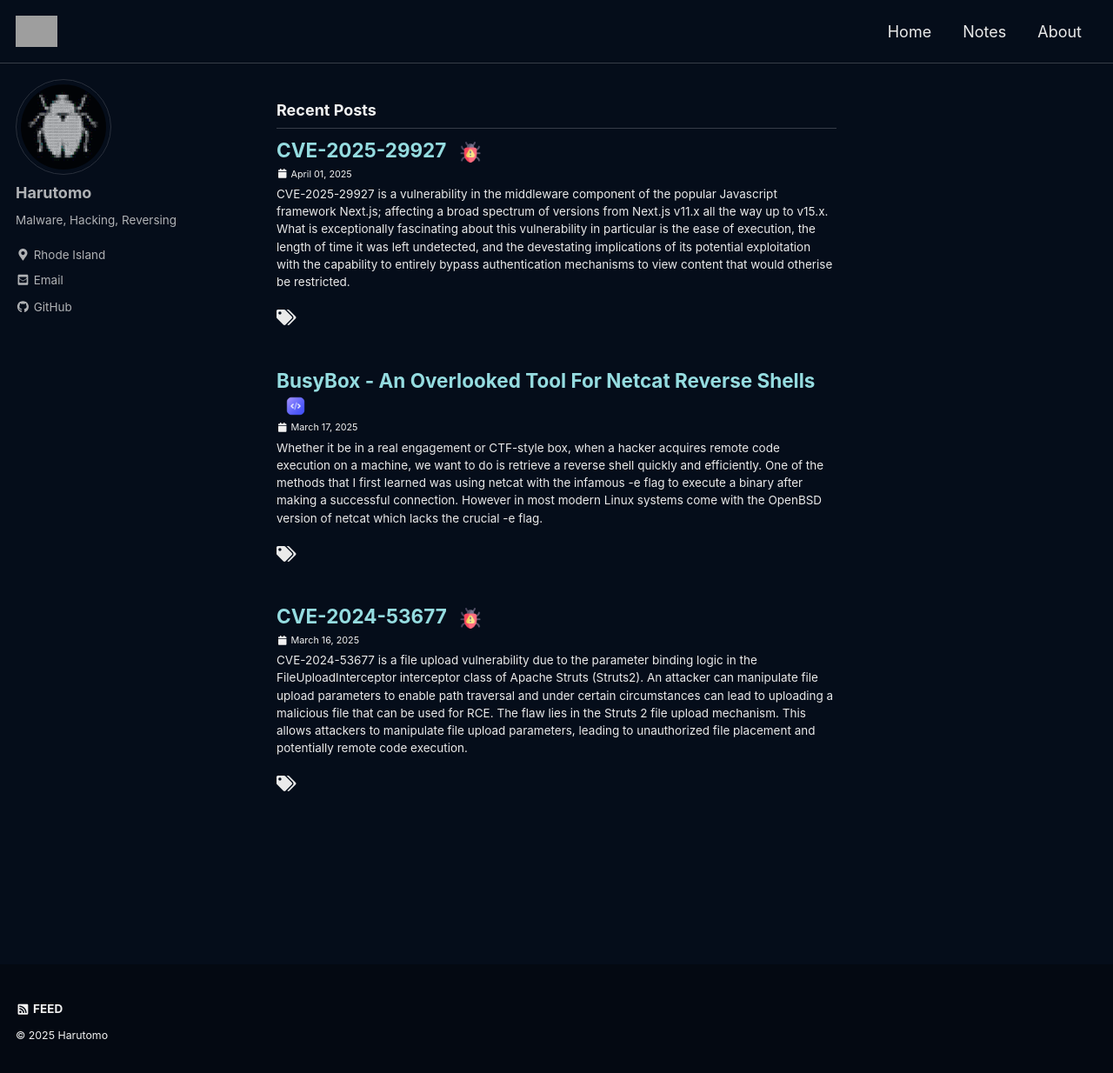
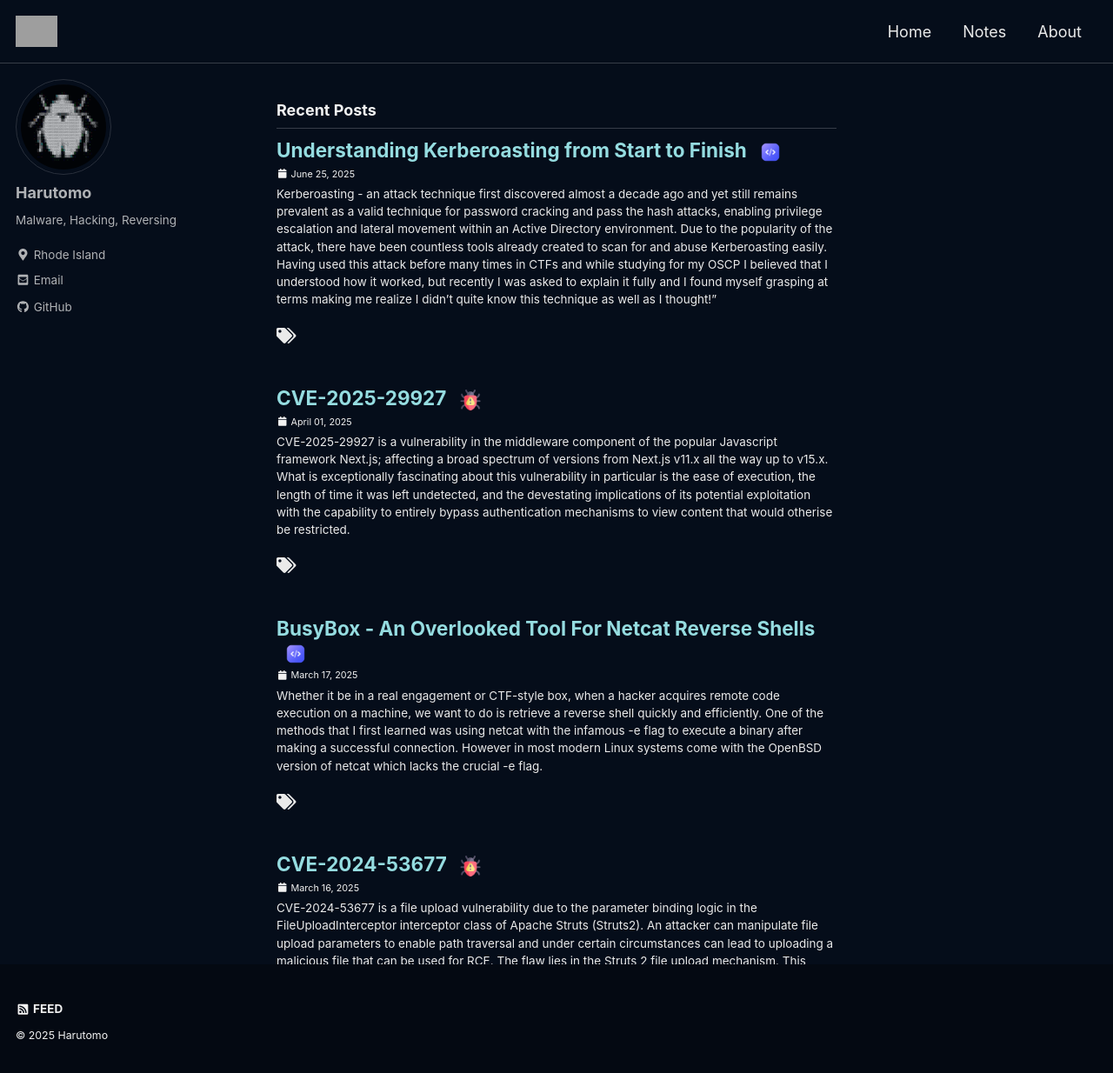
Before and after one commit to harutomo-jp/harutomo-jp.github.io, a Jekyll site: the page built from index.html, in a window 1280 px wide and 1236 px high. Shown: the whole window at 87% size. Built offline with Jekyll 4.4.1, drawn with Linux system fonts in a browser that asks for light colours; cached includes are drawn as plain includes; the list of posts is cut into pages by our own code; a file with an impossible date is left out; some of the changed lines change nothing that is shown; grey boxes are pictures that could not be loaded.

Commit message:
adding kerberpost

```diff
--- a/_posts/2025-06-23-Kerberoasting.md
+++ b/_posts/2025-06-23-Kerberoasting.md
@@ -1,8 +1,8 @@
 ---
 layout: single
-title: Kerberoasting - Dissecting the Persistent Attack
+title: Understanding Kerberoasting from Start to Finish
 excerpt: Kerberoasting - an attack technique first discovered almost a decade ago and yet still remains prevalent as a valid technique for password cracking and pass the hash attacks, enabling privilege escalation and lateral movement within an Active Directory environment.  Due to the popularity of the attack, there have been countless tools already created to scan for and abuse Kerberoasting easily.  Having used this attack before many times in CTFs and while studying for my OSCP I believed that I understood how it worked, but recently I was asked to explain it fully and I found myself grasping at terms making me realize I didn't quite know this technique as well as I thought!"
-date: 2025-06-2025
+date: 25-06-2025
 classes: wide
 header:
   teaser: /assets/images/kali-logo.png
@@ -12,45 +12,42 @@
 tags:
 ---
 
-# Background
+## Background
 
-Kerberoasting - an attack technique first discovered almost a decade ago and yet still remains prevalent as a valid technique for password cracking and pass the hash attacks, enabling privilege escalation and lateral movement within an Active Directory environment.  Due to the popularity of the attack, there have been countless tools already created to scan for and abuse Kerberoasting easily.  Having used this attack before many times in CTFs and while studying for my OSCP I believed that I understood how it worked, but recently I was asked to explain it fully and I found myself grasping at terms making me realize I didn't quite know this technique as well as I thought!
+Kerberoasting - an attack technique first discovered almost a decade ago and yet still remains prevalent as a valid technique for password cracking and pass the hash attacks, enabling privilege escalation and lateral movement within an Active Directory environment.  Due to the popularity of the attack, there have been countless tools already created to scan for and abuse Kerberoasting easily.  Having seen and used this attack before many times, I wanted to take the time to go in-depth and explain how it works!
 
-Seeing as kerberoasting is an attack on Microsoft Active Directory's 'Kerberos' authentication protocol, and to understand how the attack works we first must understand how Kerberos authnetication works.
+Seeing as kerberoasting is an attack on Microsoft Active Directory's 'Kerberos' authentication protocol, we first must understand how Kerberos authnetication works.
 
-# The Kerberos Authentication Process
+## Kerberos - The Three-Headed Guardian
 
-Fundamentally, Kerberos is a stateless authentication service used by Windows Active Directory (AD) environments that uses "tickets" for identity management rather than transmitting user passwords over the network.
+Kerberos is a ticket-based authentiction protocol designed by MIT.  Fundamentally, Kerberos was designed to provide a secure authentication between clients and services across an insecure network based on the [Needham-Schroeder protocol](https://en.wikipedia.org/wiki/Needham%E2%80%93Schroeder_protocol) and has been adopted by Microsoft as the default authentication method for their Active Directory service.  Kerberos allows for trust to be established between a client and a service based on a trusted third-party entity and the name "Kerberos", the three-headed dog of Greek mythology, references those three components.  In Microsoft Active Directory, these three components are the following:
 
-Here are the primary three components in our authentication process:
-* **Client** - The client is the user or computer that is attempting to access a service in the domain.
-* **Member Server** - The asset or service that the 'Client' is attempting to access.
-* **Domain Controller (DC)** - The logical powerhouse of the domain, and serves as the domain's Key Distribution Server (KDC).  The KDC is responsible for managing authentication and distributing session keys across the domain.
+1. **Client:**  The client is the user/device/identity that is trying to authenticate.  MIT describes it as "the identity you use to log on to Kerberos".  For example, this could be a User Principal (user@domain.com) or a Service Principal (HTTP/hostname.domain.com@domain.com).
 
-The KDC is comprised of additional components:
-* **Kerberos database** - this is the database that stores the necessary authentication information regarding the client and the services that they authenticate to
-* **Kerberos Authentication Server (AS)** - Clients use this service to authenticate themselves to get a ticket-granting ticket (TGT).
-* **Kerberos Ticket Granting Service (TGS)** - This service accepts Client TGTs for authentication to resources on application servers.
+2. **Member Server:** This is the server on the domain with the asset/service that the client is attempting to access.  For example, the resource could be a SMB share (\\wk01.domain.com\SharedFolder).  In essense, clients initiate actions, servers respond.
 
-## The Kerberos Database
+3. **Key Distribution Center:** The Key Distribution Center (KDC) is the trusted third-party in the domain.  The KDC is always a Domain Controller in Active Directory and is the ultimate authority of managing authentication, distributing tickets, and determining the identity of clients and resources.
 
-A Kerberos database contains all of a domain's principals, their passwords, and other administrative information about each principal.
+### KDC -The Ultimate Authority
 
-## Kerberos Tickets
+To perform its role as the trusted third-party, the KDC has the following components:
 
-As mentioned before, tickets are central to how Kerberos handles authentication across the domain and keeps passwords from being directly communicated across the network and allows for SSO access to multiple services and hosts.
+1. **Kerberos database:** This is the database that contains all of a domain's user/service administrative information, including password hashes.  This database will be used as a reference point for the KDC to validate the identity of whatever principal it is communicating with.
 
-These tickets contain two encryption keys:
-* **The ticket key** - Shared between the Kerberos infrastructure and the service requested by the client.
-* **The session key** - Shared between the Client and the service requested.  This key is used to encrypte and decrypt communication with the service.
+2. **Kerberos Authentication Service (AS):** This service is used by principals communicating with the KDC to authenticate themselves and receive a Ticket Granting Ticket (TGT).
 
-## Communicating with the KDC - Initial Authentication
+2. **Ticket Granting Service (TGS):**  This service is used by principals to use their TGT to request a Service Ticket (ST) for accessing a specific resource.
+
+### Tickets - A Ticket to Ride
 
 
+### The Initial Authentication
+
+Every client/server connection begins with authentication to verify to the party on each end of the connection that the identity of both ends is genuine.
 
 Sources:
-https://iam.uconn.edu/the-kerberos-protocol-explained/
 https://redsiege.com/tools-techniques/2020/10/detecting-kerberoasting/
 https://www.hackthebox.com/blog/what-is-kerberos-authentication
 https://iam.uconn.edu/the-kerberos-protocol-explained/
 https://web.mit.edu/kerberos/krb5-1.12/doc/admin/database.html
+https://syfuhs.net/a-bit-about-kerberos
```
